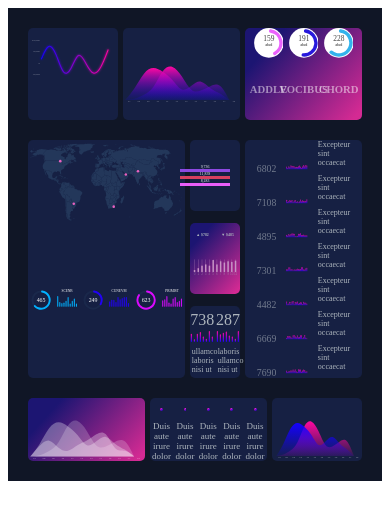
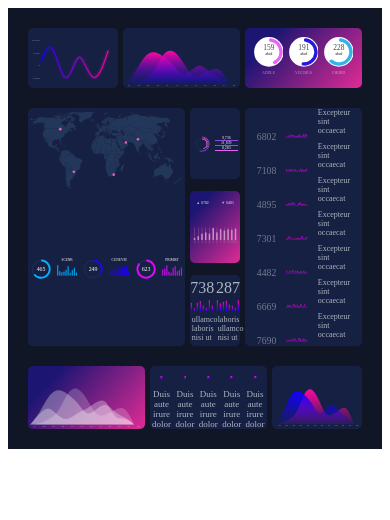
Before and after one commit to vilas-m/infographic-dashboard, a React (Create React App) app: page / in a window 390 px wide. Shown: the top 520 px of the page. Built offline with nearby package versions, Linux system fonts and the light colour scheme.

Commit message:
change in styles for responsiveness

```diff
--- a/src/App.js
+++ b/src/App.js
@@ -2,16 +2,16 @@ import Main from "./Containers/Main";
 
 function App() {
   return (
-    <div  style={{
-      // display: 'flex',
-      // flexDirection: 'column',
-      width: '100%',
-      // height: '100vh',
-      backgroundColor: '#101626',
-      color: '#fff',
-      oveflow: 'auto'
-    }}>
-     <Main />
+    <div
+      style={{
+        width: "100%",
+        height: "140%",
+        backgroundColor: "#101626",
+        color: "#fff",
+        oveflow: "auto",
+      }}
+    >
+      <Main />
     </div>
   );
 }
--- a/src/Charts/GaugeChart.js
+++ b/src/Charts/GaugeChart.js
@@ -80,7 +80,7 @@ const GaugeChart = () => {
         return (
           <div className={["w-30 flexColAroundCenter"]}>
             <Gauge color={i.color} id={i.value} />
-            <h6 style={{ opacity: 0.5 }}>{i.value}</h6>
+            <p style={{ opacity: 0.5, fontSize: '1vw' }}>{i.value}</p>
           </div>
         );
       })}
--- a/src/Charts/LineChart.js
+++ b/src/Charts/LineChart.js
@@ -29,7 +29,7 @@ const LineChart = () => {
     };
 
     let width = 300;
-    let height = 150;
+    let height = 170;
 
     let svg = d3
       .select("#lineChart")
@@ -118,7 +118,6 @@ const LineChart = () => {
 
   return (
     <div className={["chartContainer"]}>
-      {/* <div className={["chartHeader"]}>$2,087</div> */}
       <div className={"chart"} id="lineChart"></div>
     </div>
   );
--- a/src/Charts/Mountain.js
+++ b/src/Charts/Mountain.js
@@ -136,7 +136,6 @@ const Mountain = () => {
 
   return (
     <div className={["chartContainer"]}>
-      {/* <div className={["chartHeader"]}>$2,087</div> */}
       <div className={["chart"]} id="mountainFirst"></div>
     </div>
   );
--- a/src/Containers/Main.js
+++ b/src/Containers/Main.js
@@ -31,10 +31,10 @@ const Main = () => {
         </div>
         <div className={["flexVerticle"]}>
           <div className={["chartCard h30 flexRowCentered"]}>
-            <div>
+            <div className={['w50']}>
               <CircularBarChart />
             </div>
-            <div>
+            <div className={['w50']}>
               <div className={["underlinedLegand bPurple"]}>9,736</div>
               <div className={["underlinedLegand bRed"]}>11,839</div>
               <div className={["underlinedLegand bPink"]}>8,283</div>
--- a/src/Containers/styles.css
+++ b/src/Containers/styles.css
@@ -118,6 +118,10 @@
   width: 80%;
 }
 
+.w50 {
+  width: 50%;
+}
+
 .h30 {
   height: 30%;
 }
@@ -138,9 +142,8 @@
 }
 
 .underlinedLegand {
-  border-bottom: solid 3px;
-  width: 50px;
-  margin-right: 20px;
+  border-bottom: solid 0.2vw;
+  width: 90%;
   text-align: center;
   font-size: 1vw;
 }
```
